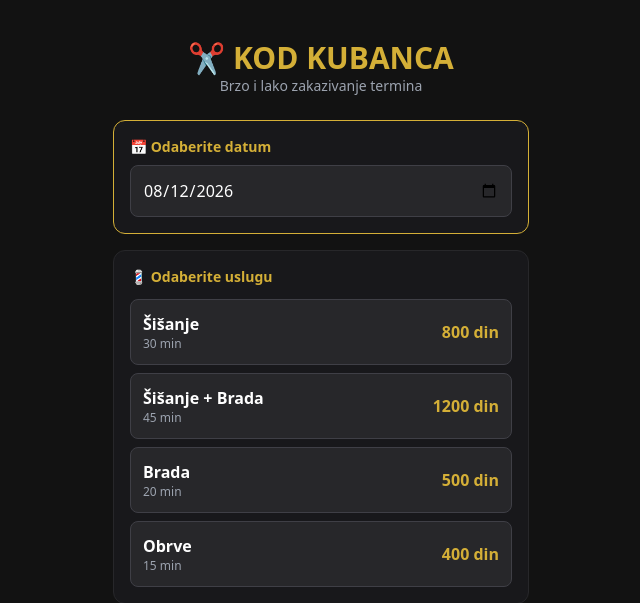
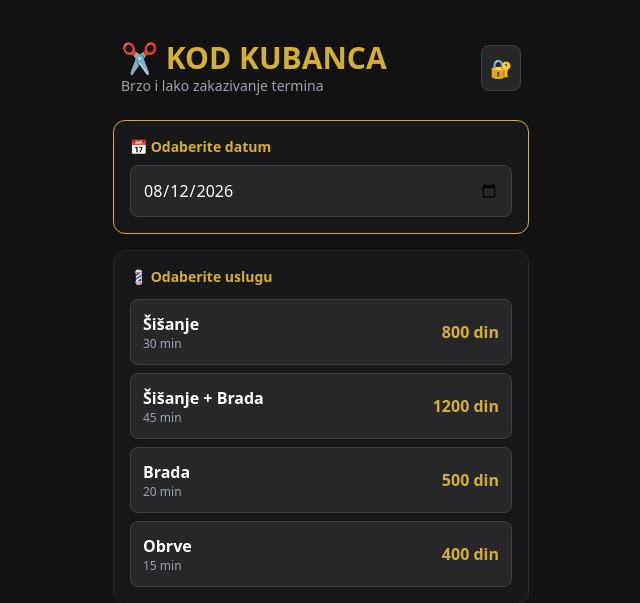
Before and after one commit to ristevskin-source/brica-novipristup, a FastAPI app: page / in a window 1280 px wide. Shown: the top 603 px of the page, without its empty margins (319-959 px from the left). Run offline with FastAPI, Linux system fonts and the light colour scheme; data comes from the database, SQL or seed files in the repository; some libraries are stand-ins or nearby versions.

Commit message:
Add admin authentication modal and functionality

```diff
--- a/templates/index.html
+++ b/templates/index.html
@@ -14,10 +14,16 @@
 </head>
 <body class="p-4 max-w-md mx-auto">
 
-    <!-- Header / Logo -->
-    <div class="text-center my-6">
-        <h1 class="text-3xl font-bold gold-text">✂️ KOD KUBANCA</h1>
-        <p class="text-gray-400 text-sm">Brzo i lako zakazivanje termina</p>
+    <!-- Header / Logo + Admin Ikonica -->
+    <div class="flex justify-between items-center my-6 px-2">
+        <div>
+            <h1 class="text-3xl font-bold gold-text">✂️ KOD KUBANCA</h1>
+            <p class="text-gray-400 text-sm">Brzo i lako zakazivanje termina</p>
+        </div>
+        <!-- Tajno Admin dugme -->
+        <button onclick="otvoriAdminAuth()" class="p-2 bg-zinc-800 border border-zinc-700 hover:border-yellow-500 rounded-lg text-lg">
+            🔐
+        </button>
     </div>
 
     <!-- Korak 1: Datum -->
@@ -42,7 +48,7 @@
         </div>
     </div>
 
-    <!-- Modal za potvrdu -->
+    <!-- Modal za potvrdu rezervacije -->
     <div id="modal" class="fixed inset-0 bg-black/80 flex items-center justify-center p-4 hidden">
         <div class="bg-zinc-900 p-6 rounded-2xl border gold-border w-full max-w-sm space-y-4">
             <h3 class="text-xl font-bold gold-text">📝 Unesite podatke</h3>
@@ -55,16 +61,28 @@
         </div>
     </div>
 
+    <!-- Modal za Unos Admin PIN-a -->
+    <div id="adminModal" class="fixed inset-0 bg-black/80 flex items-center justify-center p-4 hidden">
+        <div class="bg-zinc-900 p-6 rounded-2xl border gold-border w-full max-w-sm space-y-4">
+            <h3 class="text-xl font-bold gold-text">🔒 Admin Prijava</h3>
+            <p class="text-xs text-gray-400">Unesite admin PIN kod za pristup (Podrazumevani PIN: 1234):</p>
+            <input type="password" id="adminPinInput" placeholder="Unesite PIN" class="w-full bg-zinc-800 p-3 rounded-lg text-white border border-zinc-700 text-center text-xl">
+            <div class="flex justify-between gap-2 pt-2">
+                <button onclick="zatvoriAdminModal()" class="w-1/2 py-3 bg-zinc-700 rounded-lg text-white font-semibold">Odustani</button>
+                <button onclick="proveriPin()" class="w-1/2 py-3 gold-bg text-black font-bold rounded-lg">Prijavi se</button>
+            </div>
+        </div>
+    </div>
+
     <script>
         let izabranaUsluga = null;
         let izabraniTermin = null;
+        const ADMIN_PIN = "1234"; // Ovde možete promeniti vaš PIN
 
-        // Postavljamo današnji datum
         const today = new Date().toISOString().split('T')[0];
         const datumEl = document.getElementById('datumInput');
         datumEl.value = today;
 
-        // Osvežavanje slotova čim korisnik promeni datum
         datumEl.addEventListener('change', () => {
             if (izabranaUsluga) {
                 ucitajSlotove();
@@ -124,6 +142,25 @@
             document.getElementById('modal').classList.add('hidden');
         }
 
+        // Funkcije za Admin Autentifikaciju
+        function otvoriAdminAuth() {
+            document.getElementById('adminModal').classList.remove('hidden');
+        }
+
+        function zatvoriAdminModal() {
+            document.getElementById('adminModal').classList.add('hidden');
+            document.getElementById('adminPinInput').value = '';
+        }
+
+        function proveriPin() {
+            const unetiPin = document.getElementById('adminPinInput').value;
+            if (unetiPin === ADMIN_PIN) {
+                window.location.href = '/admin';
+            } else {
+                alert("Pogrešan PIN kod!");
+            }
+        }
+
         async function potvrdiZakazivanje() {
             const ime = document.getElementById('klijentIme').value;
             const telefon = document.getElementById('klijentTel').value;
```
